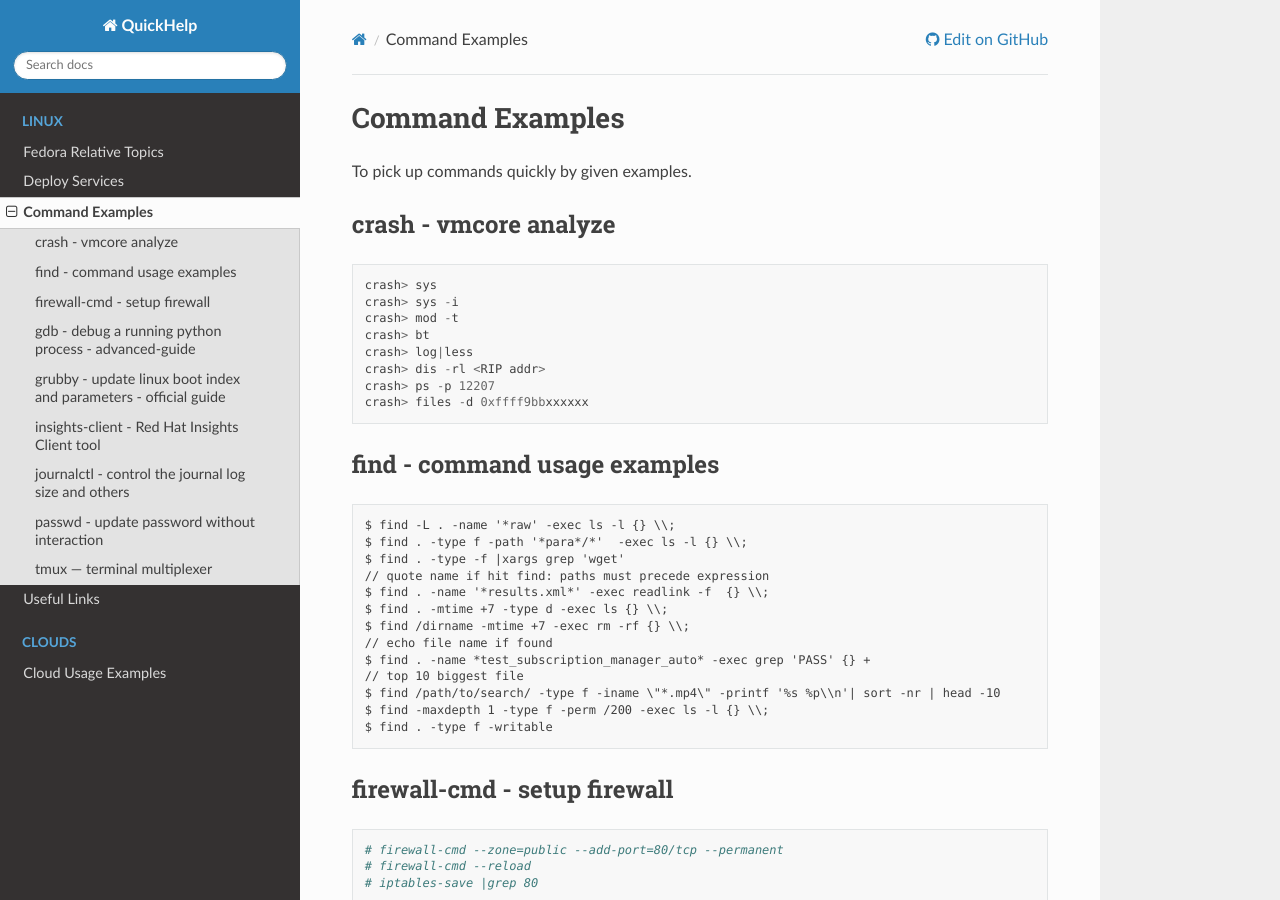
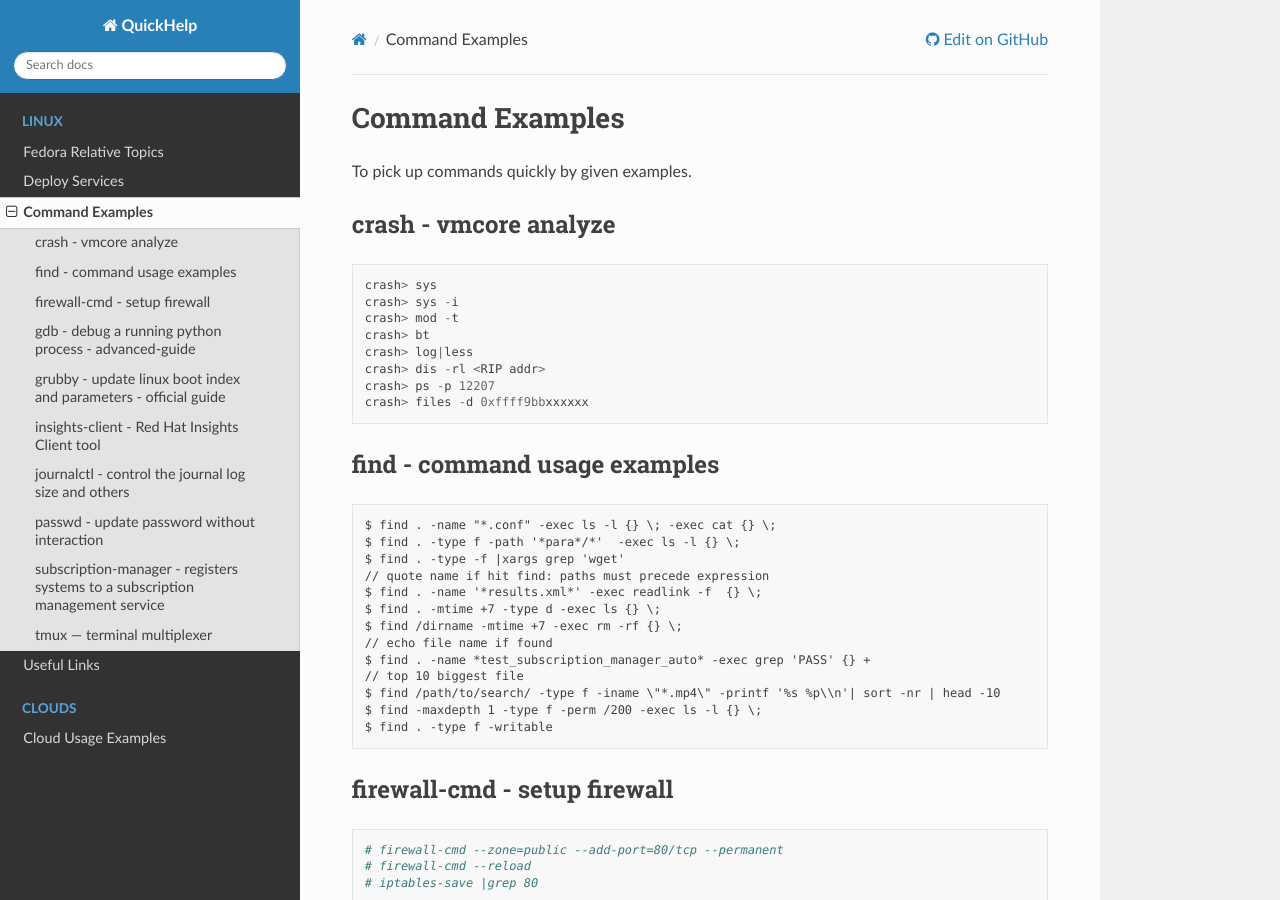
Before and after one commit to liangxiao1/quickhelp, a Sphinx documentation site: the page built from docs/commands.md, in a window 1280 px wide and 900 px high. Built offline with Sphinx 7.4.7 and the Read the Docs theme 2.0.0, drawn with Linux system fonts in a browser that asks for light colours; some of the changed text lies outside the part shown.

Commit message:
add subscription-manager examples
Signed-off-by: Xiao Liang <xiliang@redhat.com>

````diff
--- a/docs/commands.md
+++ b/docs/commands.md
@@ -16,18 +16,18 @@
 ## find - command usage examples
 
 ```
-$ find -L . -name '*raw' -exec ls -l {} \\;
-$ find . -type f -path '*para*/*'  -exec ls -l {} \\;
+$ find . -name "*.conf" -exec ls -l {} \; -exec cat {} \;
+$ find . -type f -path '*para*/*'  -exec ls -l {} \;
 $ find . -type -f |xargs grep 'wget'
 // quote name if hit find: paths must precede expression
-$ find . -name '*results.xml*' -exec readlink -f  {} \\;
-$ find . -mtime +7 -type d -exec ls {} \\;
-$ find /dirname -mtime +7 -exec rm -rf {} \\;
+$ find . -name '*results.xml*' -exec readlink -f  {} \;
+$ find . -mtime +7 -type d -exec ls {} \;
+$ find /dirname -mtime +7 -exec rm -rf {} \;
 // echo file name if found
 $ find . -name *test_subscription_manager_auto* -exec grep 'PASS' {} +
 // top 10 biggest file
 $ find /path/to/search/ -type f -iname \"*.mp4\" -printf '%s %p\\n'| sort -nr | head -10
-$ find -maxdepth 1 -type f -perm /200 -exec ls -l {} \\;
+$ find -maxdepth 1 -type f -perm /200 -exec ls -l {} \;
 $ find . -type f -writable
 ```
 
@@ -103,6 +103,15 @@
 # echo $newpass|passwd $user --stdin
 ```
 
+## subscription-manager - registers systems to a subscription management service
+```
+# subscription-manager register --username=XXXX --password=XXXX--auto-attach --force
+# subscription-manager status
+# dnf repolist all
+# subscription-manager repos --enable cert-1-for-rhel*
+```
+Note: [Subscription-manager command fails with "NetworkException: Network error code: 400"](https://access.redhat.com/solutions/5187461)
+
 ## tmux — terminal multiplexer
 ```
 # yum install -y tmux
````
Also changed, not shown: docs/fedora.md (+1 -1 lines), docs/usefullinks.md (+1 -0 lines).
